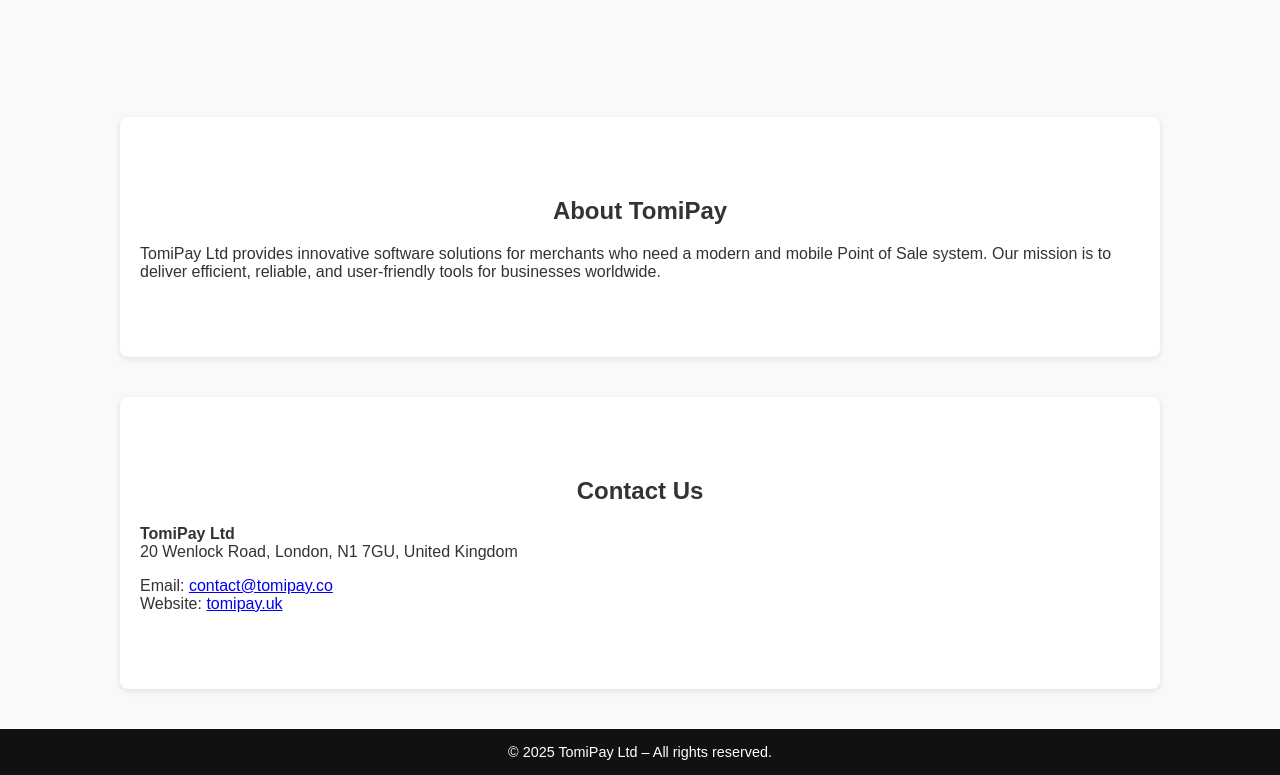
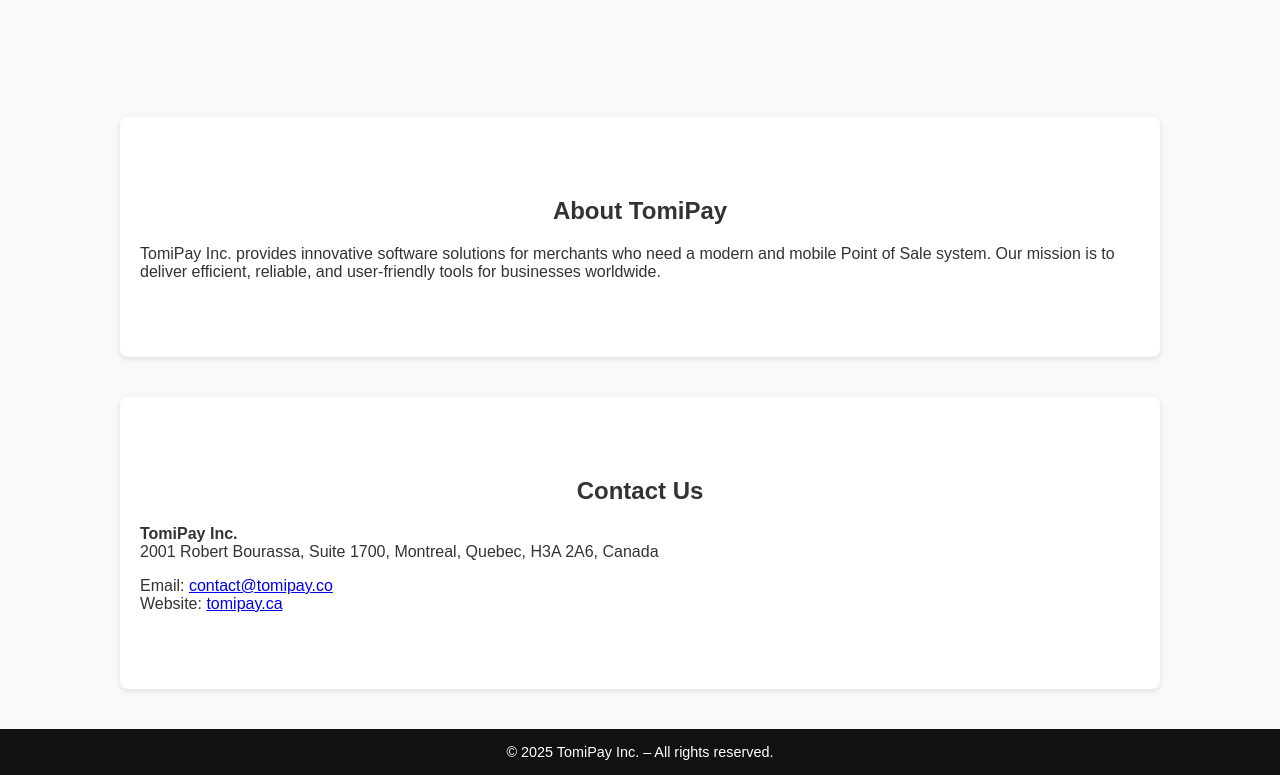
Before and after one commit to Tomifas-Group-inc/tomipay.eu, a plain HTML site: page index.html in a window 1280 px wide. Shown: the part 794-1569 px from the top of the page. Drawn offline with Linux system fonts and the light colour scheme.

Commit message:
Initial commit for TomiPay.ca landing page

```diff
--- a/index.html
+++ b/index.html
@@ -133,7 +133,7 @@
   <section id="about" class="about">
     <h2>About TomiPay</h2>
     <p>
-      TomiPay Ltd provides innovative software solutions for merchants who need a modern
+      TomiPay Inc. provides innovative software solutions for merchants who need a modern
       and mobile Point of Sale system. Our mission is to deliver efficient, reliable,
       and user-friendly tools for businesses worldwide.
     </p>
@@ -142,15 +142,15 @@
   <!-- Contact -->
   <section id="contact" class="contact">
     <h2>Contact Us</h2>
-    <p><strong>TomiPay Ltd</strong><br>
-       20 Wenlock Road, London, N1 7GU, United Kingdom</p>
+    <p><strong>TomiPay Inc.</strong><br>
+       2001 Robert Bourassa, Suite 1700, Montreal, Quebec, H3A 2A6, Canada</p>
     <p>Email: <a href="mailto:contact@tomipay.co">contact@tomipay.co</a><br>
-       Website: <a href="https://tomipay.uk">tomipay.uk</a></p>
+       Website: <a href="https://tomipay.ca">tomipay.ca</a></p>
   </section>
 
   <!-- Footer -->
   <footer>
-    © 2025 TomiPay Ltd – All rights reserved.
+    © 2025 TomiPay Inc. – All rights reserved.
   </footer>
 
 </body>
```
